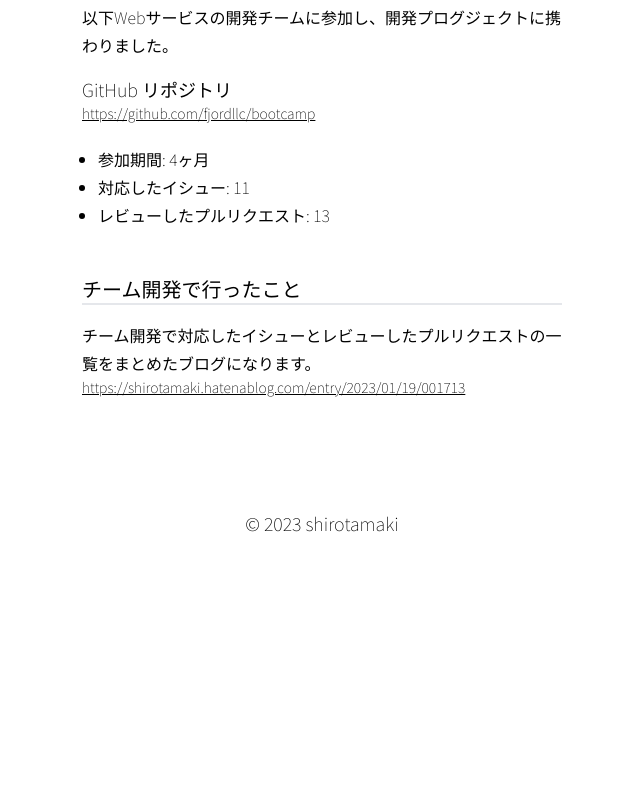
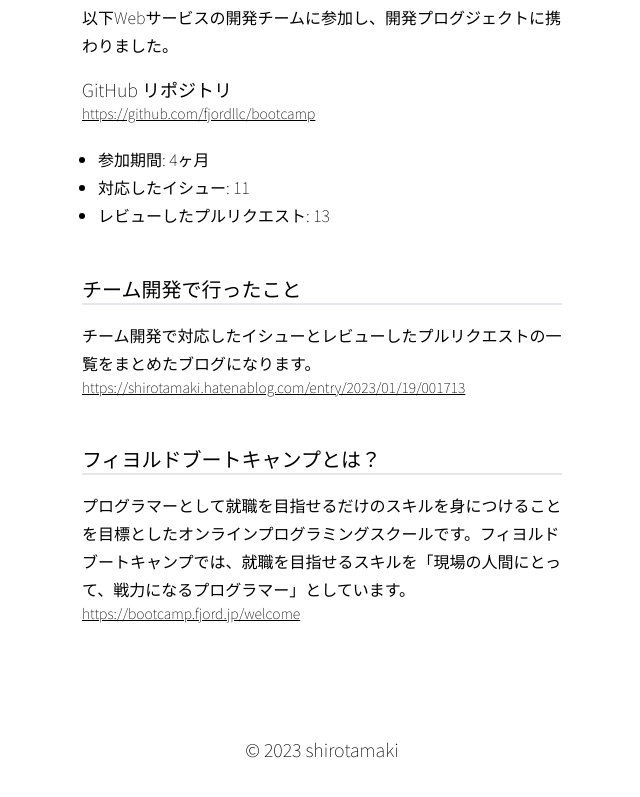
Before and after one commit to shirotamaki/shirotamaki-portfolio, a Nuxt app: page /works/bootcamp in a window 1280 px wide. Shown: the part 655-1452 px from the top of the page, without its empty margins (318-958 px from the left). Before the commit the page ends 1240 px from the top, so only its background shows below. Built offline with nearby package versions, Linux system fonts and the light colour scheme.

Commit message:
テキストを追加

```diff
--- a/pages/works/bootcamp.vue
+++ b/pages/works/bootcamp.vue
@@ -34,8 +34,7 @@
             </ul>
           </section>
         </section>
-        <section class="">
-          <section class="">
+        <section class="mb-12">
           <h2 class="text-xl mb-4 border-b-2">チーム開発で行ったこと</h2>
           <p class="leading-7">
             チーム開発で対応したイシューとレビューしたプルリクエストの一覧をまとめたブログになります。
@@ -49,6 +48,16 @@
             >
           </div>
         </section>
+        <section class="">
+          <h2 class="text-xl mb-4 border-b-2">フィヨルドブートキャンプとは？</h2>
+          <p class="leading-7">
+            プログラマーとして就職を目指せるだけのスキルを身につけることを目標としたオンラインプログラミングスクールです。フィヨルドブートキャンプでは、就職を目指せるスキルを「現場の人間にとって、戦力になるプログラマー」としています。
+          </p>
+          <div class="underline hover:opacity-75 transition-all duration-100 text-sm break-words">
+            <a href="https://bootcamp.fjord.jp/welcome" target="_blank" rel="noopener noreferrer"
+              >https://bootcamp.fjord.jp/welcome</a
+            >
+          </div>
         </section>
       </section>
     </article>
```
Lines whose indentation alone changed are shown as unchanged.
